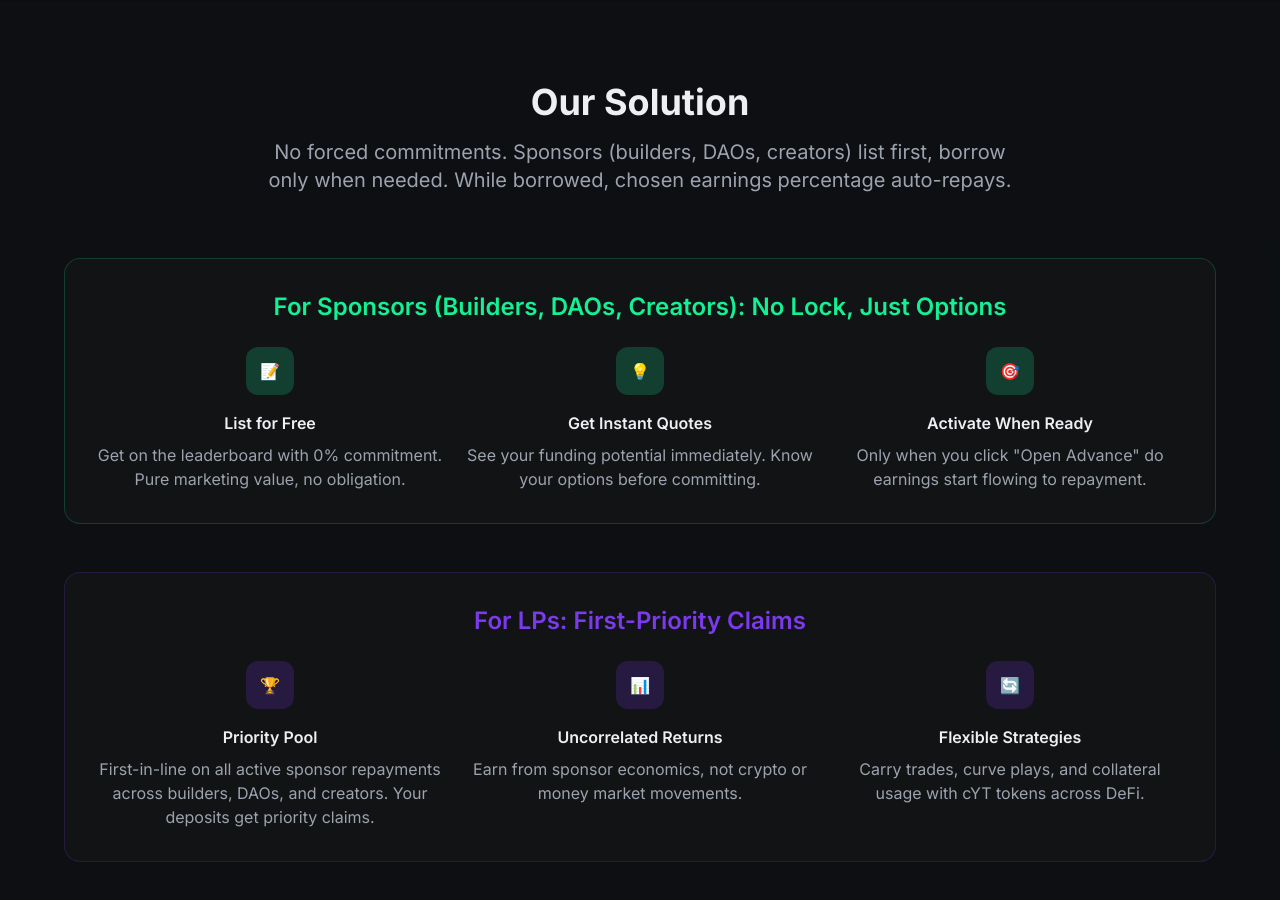
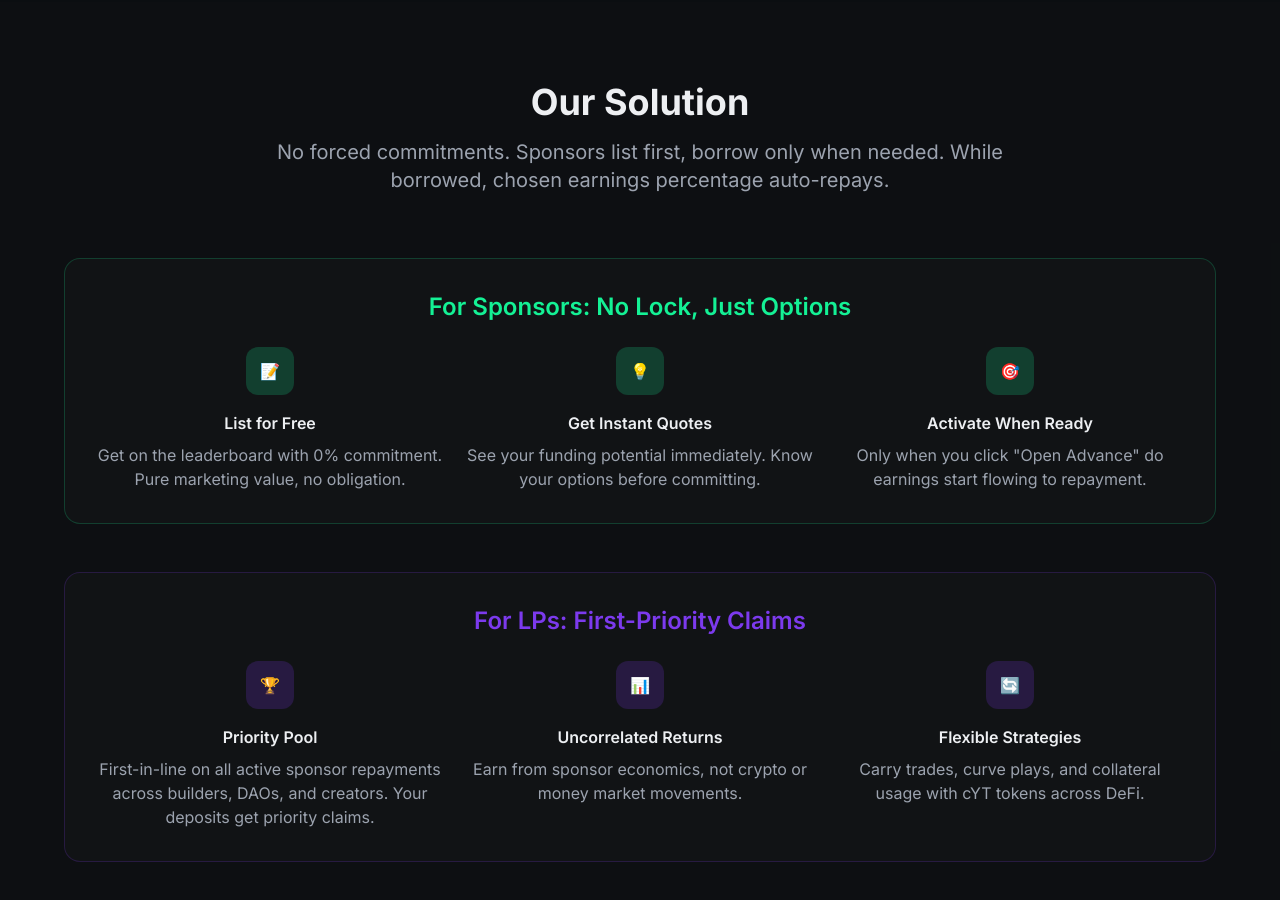
Before and after one commit to twentyOne2x/attnmarkets, a Next.js app in the folder apps/landing/: page / in a window 1280 px wide. Shown: the part 3060-3960 px from the top of the page. Built offline with nearby package versions, Linux system fonts and the light colour scheme.

Commit message:
fix: copy

```diff
--- a/apps/landing/app/page.tsx
+++ b/apps/landing/app/page.tsx
@@ -415,13 +415,13 @@ export default function Home(): React.JSX.Element {
         <div className="max-w-6xl mx-auto">
           <h2 className="text-3xl sm:text-4xl font-bold text-center mb-4">Our Solution</h2>
           <p className="text-lg sm:text-xl text-text-secondary text-center mb-16 max-w-3xl mx-auto">
-            No forced commitments. Sponsors (builders, DAOs, creators) list first, borrow only when needed. While borrowed, chosen earnings percentage auto-repays.
+            No forced commitments. Sponsors list first, borrow only when needed. While borrowed, chosen earnings percentage auto-repays.
           </p>
 
           <div className="space-y-8 sm:space-y-12">
             {/* For Sponsors */}
             <div className="bg-dark-card border border-primary/20 rounded-2xl p-6 sm:p-8">
-              <h3 className="text-xl sm:text-2xl font-semibold mb-6 text-primary text-center">For Sponsors (Builders, DAOs, Creators): No Lock, Just Options</h3>
+              <h3 className="text-xl sm:text-2xl font-semibold mb-6 text-primary text-center">For Sponsors: No Lock, Just Options</h3>
               <div className="grid grid-cols-1 md:grid-cols-3 gap-6">
                 <div className="text-center">
                   <div className="w-12 h-12 bg-primary/20 rounded-xl flex items-center justify-center mx-auto mb-4">
```
